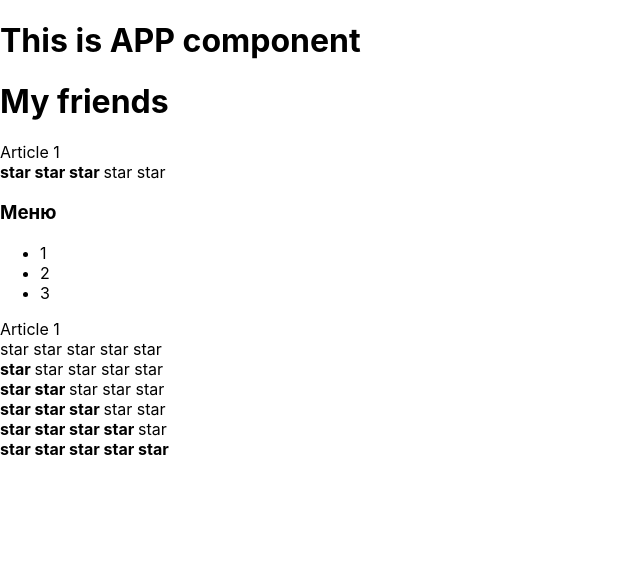
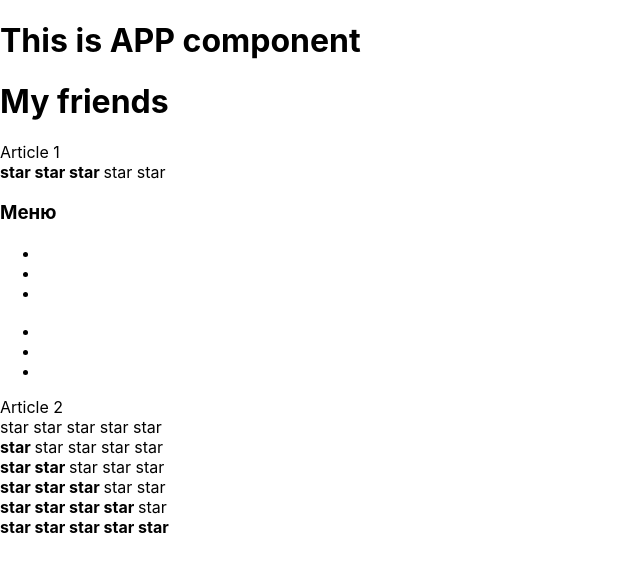
Before and after one commit to AndreyZaytsev90/MyRepository, a React (Create React App) app in the folder IT-KAMASUTRA/tempyarn/my-app/: page / in a window 1280 px wide. Shown: the top 572 px of the page, without its empty margins (0-640 px from the left). Built offline with nearby package versions, Linux system fonts and the light colour scheme.

Commit message:
added props

```diff
--- a/IT-KAMASUTRA/tempyarn/my-app/src/App.tsx
+++ b/IT-KAMASUTRA/tempyarn/my-app/src/App.tsx
@@ -23,8 +23,13 @@ function App() {
             <PageTitle title={"My friends"}/>
             Article 1
             <Rating value={3}/>
-            <Accordion/>
-            Article 1
+            <Accordion title={"Меню"}/>
+            <Accordion body={<ul>
+                <li>1</li>
+                <li>2</li>
+                <li>3</li>
+            </ul>}/>
+            Article 2
             <Rating value={0}/>
             <Rating value={1}/>
             <Rating value={2}/>
--- a/IT-KAMASUTRA/tempyarn/my-app/src/components/Accordion/Accordion.tsx
+++ b/IT-KAMASUTRA/tempyarn/my-app/src/components/Accordion/Accordion.tsx
@@ -1,29 +1,28 @@
 import React from "react";
 
-function Accordion() {
+function Accordion(props: any) {
     console.log("Accordion rendering")
     return <div>
-        <AccordionTitle/>
-        <AccordionBody/>
+        <AccordionTitle title = { props.title }/>
+        <AccordionBody body = { props.body }/>
     </div>
 
 }
 
-function AccordionTitle() {
+function AccordionTitle(props: any) {
     console.log("AccordionTitle rendering")
     return (
-        <h3>Меню</h3>
+        <h3>{ props.title }</h3>
     )
-
 
 }
 
-function AccordionBody() {
+function AccordionBody(props: any) {
     console.log("AccordionBody rendering")
     return <ul>
-        <li>1</li>
-        <li>2</li>
-        <li>3</li>
+        <li>{ props.title }</li>
+        <li>{ props.title }</li>
+        <li>{ props.title }</li>
     </ul>
 }
 
```
